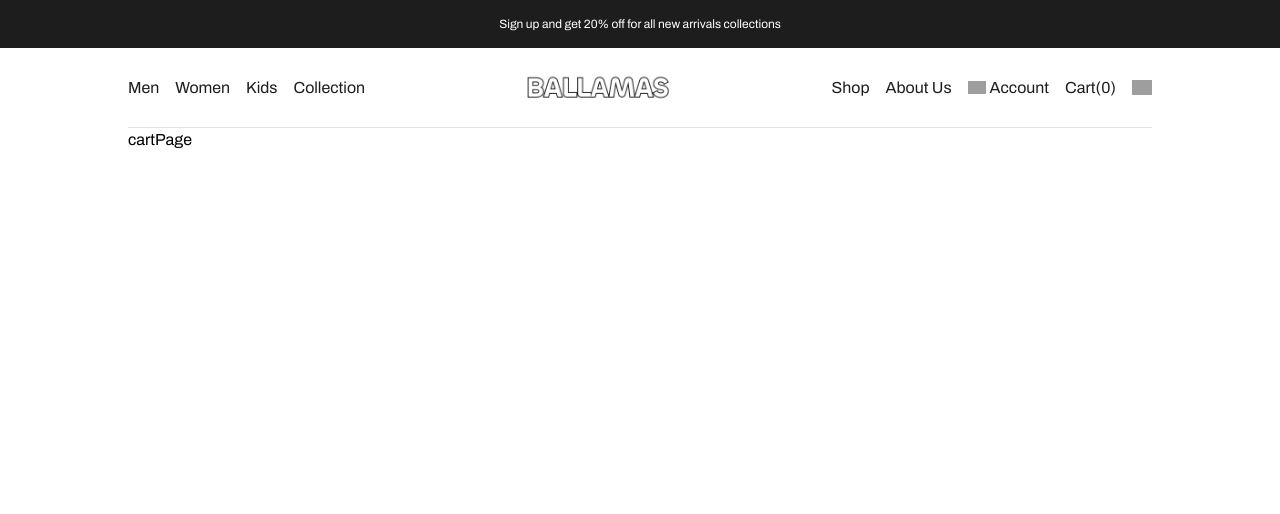
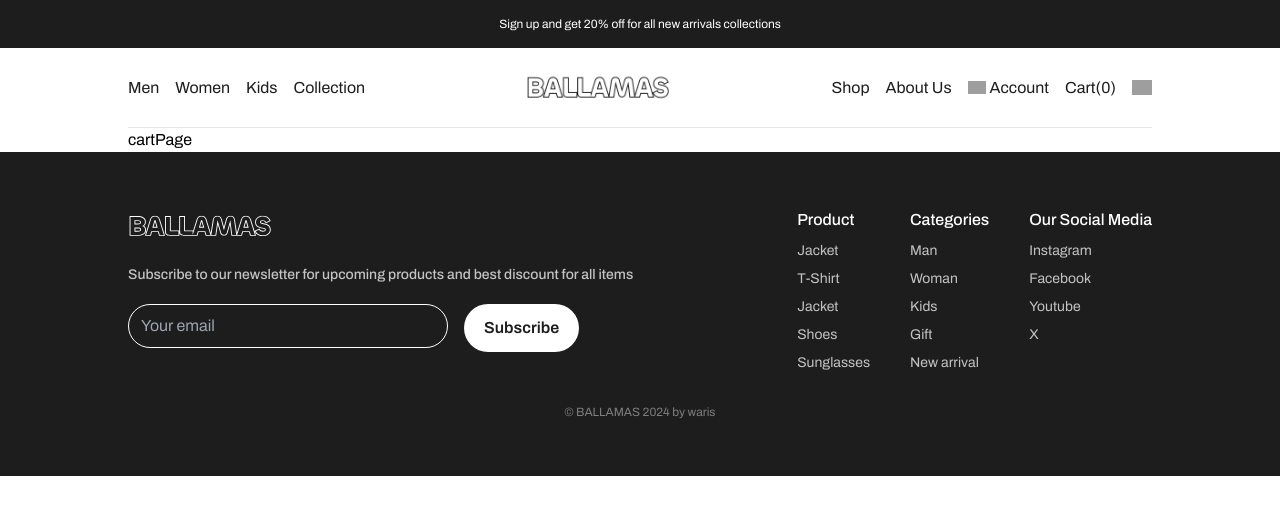
Before and after one commit to AshuraDev/figma-to-code-ed2-week2, a Next.js app: page /cart in a window 1280 px wide. Shown: the top 514 px of the page. Built offline with nearby package versions, Linux system fonts and the light colour scheme; grey boxes are pictures that could not be loaded.

Commit message:
Add footer section

```diff
--- a/src/app/layout.tsx
+++ b/src/app/layout.tsx
@@ -3,6 +3,7 @@ import { archivo } from "./fonts";
 import "./globals.css";
 import Banner from "@/components/banner";
 import NavBar from "@/components/nav/nav-bar";
+import Footer from "@/components/footer/footer";
 
 export const metadata: Metadata = {
   title: "BALLAMA SHOP",
@@ -23,6 +24,7 @@ export default function RootLayout({
           <NavBar />
           {children}
         </div>
+        <Footer />
       </body>
     </html>
   );
--- /dev/null
+++ b/src/components/footer/footer.tsx
@@ -0,0 +1,19 @@
+import React from "react";
+import SubscribeSection from "./subcribe-section";
+import LinksSection from "./links-section";
+
+const Footer = () => {
+  return (
+    <div className="flex flex-col justify-center w-full bg-color_4 py-14 px-5 md:px-12 xl:px-32 overflow-hidden">
+      <div className=" flex flex-col justify-between xl:flex-row gap-y-5 gap-x-5">
+        <SubscribeSection />
+        <LinksSection />
+      </div>
+      <div className="text-xs text-color_3 text-center mt-8 w-full flex items-center justify-center">
+        © BALLAMAS 2024 by waris
+      </div>
+    </div>
+  );
+};
+
+export default Footer;
--- /dev/null
+++ b/src/components/footer/links-section.tsx
@@ -0,0 +1,42 @@
+import Link from "next/link";
+import React from "react";
+
+const LinksSection = () => {
+  //
+  const Products = ["Jacket", "T-Shirt", "Jacket", "Shoes", "Sunglasses"];
+  const Categories = ["Man", "Woman", "Kids", "Gift", "New arrival"];
+  const Socials = ["Instagram", "Facebook", "Youtube", "X"];
+  const titleStyles = "text-base font-medium text-white";
+  const linksStyles = "text-sm text-color_2";
+  //
+  return (
+    <div className="flex flex-row p-0 gap-10">
+      <div className="flex flex-col items-start p-0 gap-2">
+        <h3 className={titleStyles}>Product</h3>
+        {Products.map((product, i) => (
+          <Link href={"#"} key={i} className={linksStyles}>
+            {product}
+          </Link>
+        ))}
+      </div>
+      <div className="flex flex-col items-start p-0 gap-2">
+        <h3 className={titleStyles}>Categories</h3>
+        {Categories.map((category, i) => (
+          <Link href={"#"} key={i} className={linksStyles}>
+            {category}
+          </Link>
+        ))}
+      </div>
+      <div className="flex flex-col items-start p-0 gap-2">
+        <h3 className={titleStyles}>Our Social Media</h3>
+        {Socials.map((social, i) => (
+          <Link href={"#"} key={i} className={linksStyles}>
+            {social}
+          </Link>
+        ))}
+      </div>
+    </div>
+  );
+};
+
+export default LinksSection;
--- /dev/null
+++ b/src/components/footer/subcribe-section.tsx
@@ -0,0 +1,20 @@
+import Image from "next/image";
+import Link from "next/link";
+import React from "react";
+
+const SubscribeSection = () => {
+  return (
+    <div className="flex flex-col items-start p-0 gap-5">
+      <Link href={"/"} className="relative sm:w-36 h-9 w-28">
+        <Image src={"/images/logo.svg"} alt="Logo" objectFit="contain" fill />
+      </Link>
+      <p className="font-medium text-sm text-color_2">Subscribe to our newsletter for upcoming products and best discount for all items</p>
+        <div className="flex items-start p-0 gap-4">
+            <input type="email" placeholder="Your email" className="w-56 md:w-80 h-11 py-0 px-3 border border-white rounded-full bg-transparent text-white"/>
+            <button className="flex items-center justify-center py-3 px-5 bg-white rounded-full font-semibold text-color_4">Subscribe</button>
+        </div>
+    </div>
+  );
+};
+
+export default SubscribeSection;
```
Also changed, not shown: public/images/logo.svg (added).
